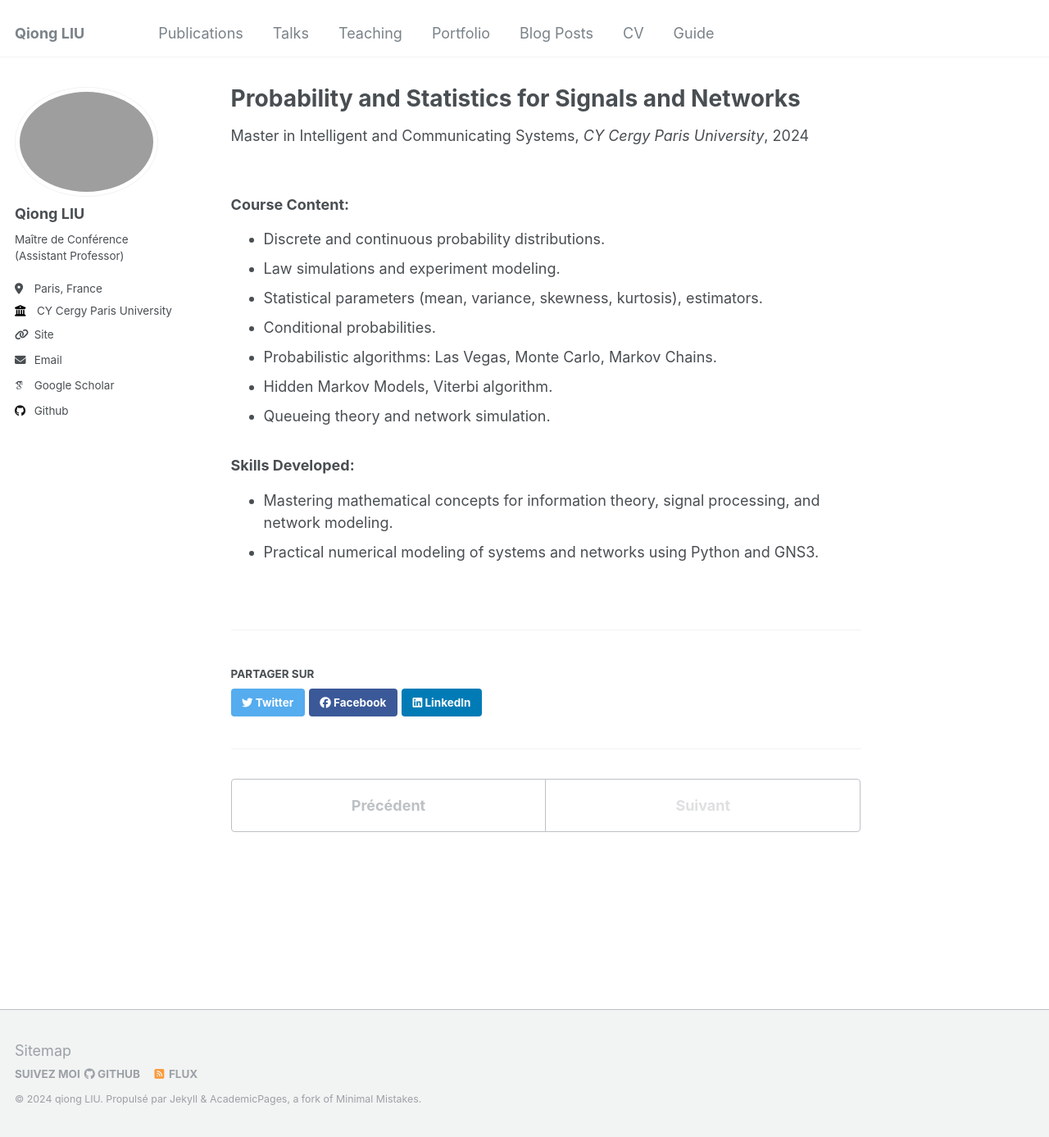
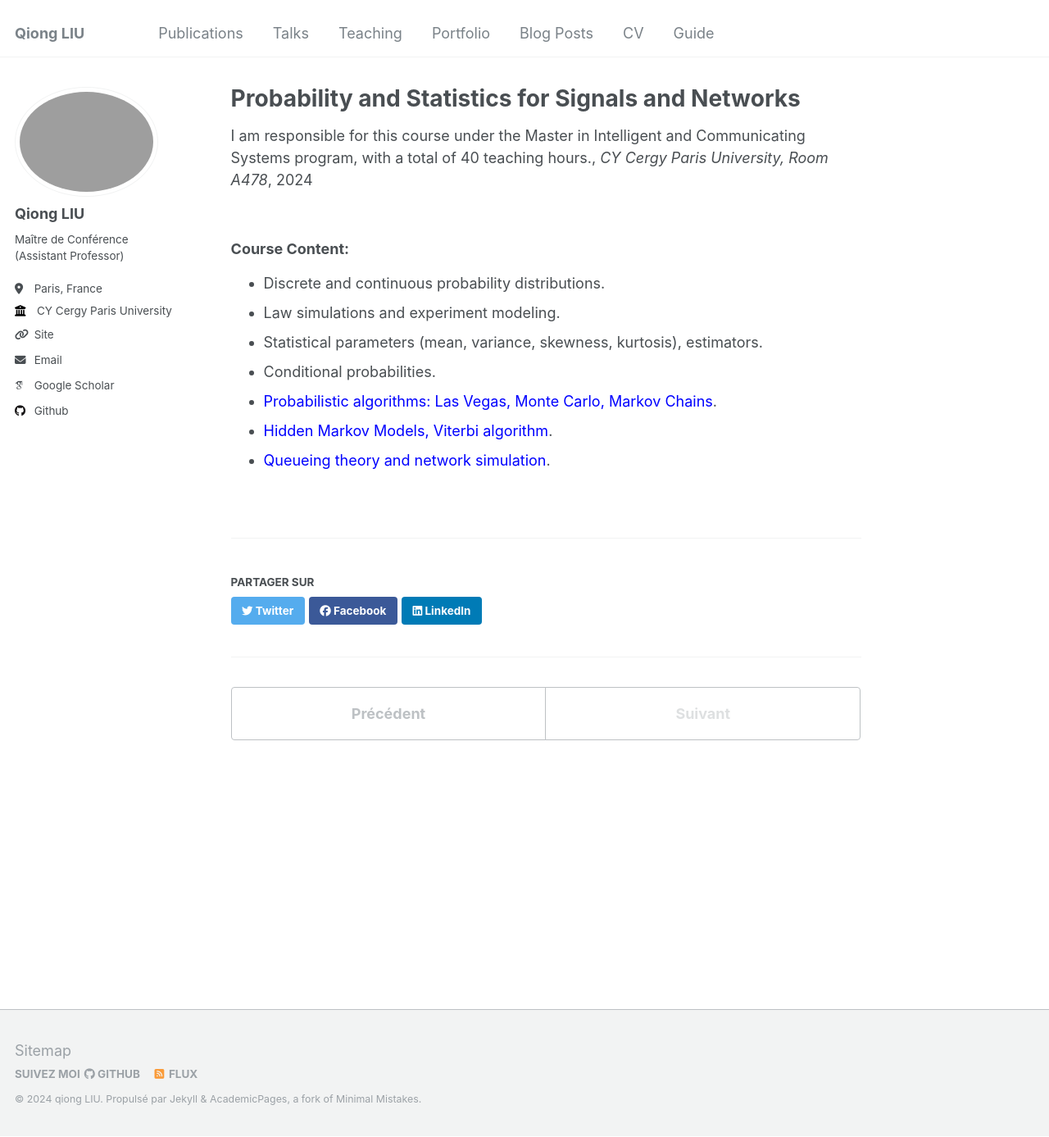
Before and after one commit to evesiphus/evesiphus.github.io, a Jekyll site: the page built from _teaching/2024-fall-teach-pssr.md, in a window 1280 px wide and 1387 px high. Shown: the whole window at 82% size. Built offline with Jekyll 4.4.1, drawn with Linux system fonts in a browser that asks for light colours; some web fonts are replaced.

Commit message:
Update 2024-fall-teach-pssr.md

```diff
--- a/_teaching/2024-fall-teach-pssr.md
+++ b/_teaching/2024-fall-teach-pssr.md
@@ -1,12 +1,12 @@
 ---
 title: "Probability and Statistics for Signals and Networks"
 collection: teaching
-type: "Master in Intelligent and Communicating Systems"
+type: "I am responsible for this course under the Master in Intelligent and Communicating Systems program, with a total of 40 teaching hours."
 permalink: /teaching/probability-statistics-signals-networks
-venue: "CY Cergy Paris University"
+venue: "CY Cergy Paris University, Room A478"
 date: 2024-09-01
 academic_year: "(2024-2025)"
-location: "CY Cergy Paris University"
+location: "A498, CYU"
 program: Master
 ---
 
@@ -15,10 +15,6 @@ program: Master
 - Law simulations and experiment modeling.
 - Statistical parameters (mean, variance, skewness, kurtosis), estimators.
 - Conditional probabilities.
-- Probabilistic algorithms: Las Vegas, Monte Carlo, Markov Chains.
-- Hidden Markov Models, Viterbi algorithm.
-- Queueing theory and network simulation.
-
-### Skills Developed:
-- Mastering mathematical concepts for information theory, signal processing, and network modeling.
-- Practical numerical modeling of systems and networks using Python and GNS3.
+- <span style="color:blue;">Probabilistic algorithms: Las Vegas, Monte Carlo, Markov Chains</span>.
+- <span style="color:blue;">Hidden Markov Models, Viterbi algorithm</span>.
+- <span style="color:blue;">Queueing theory and network simulation</span>.
```
